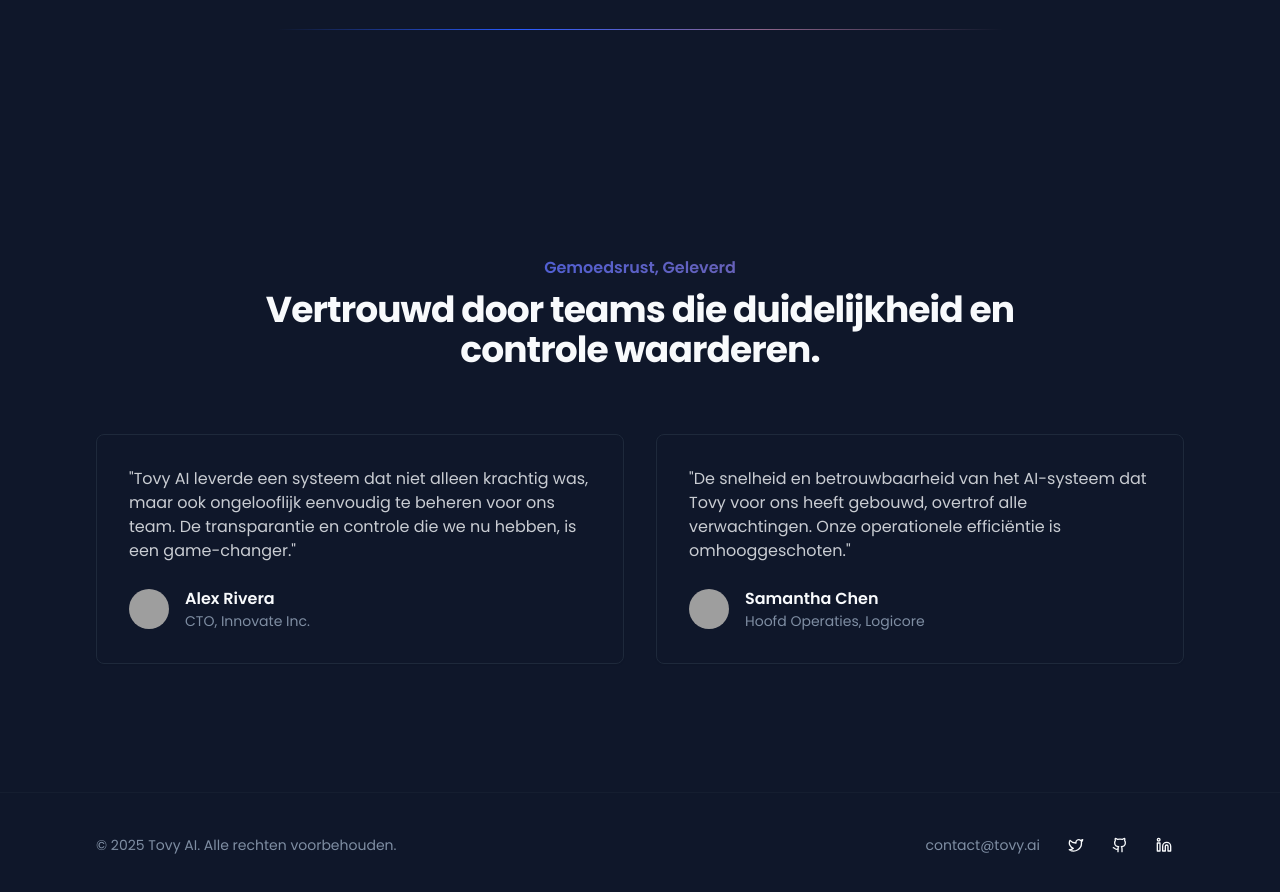
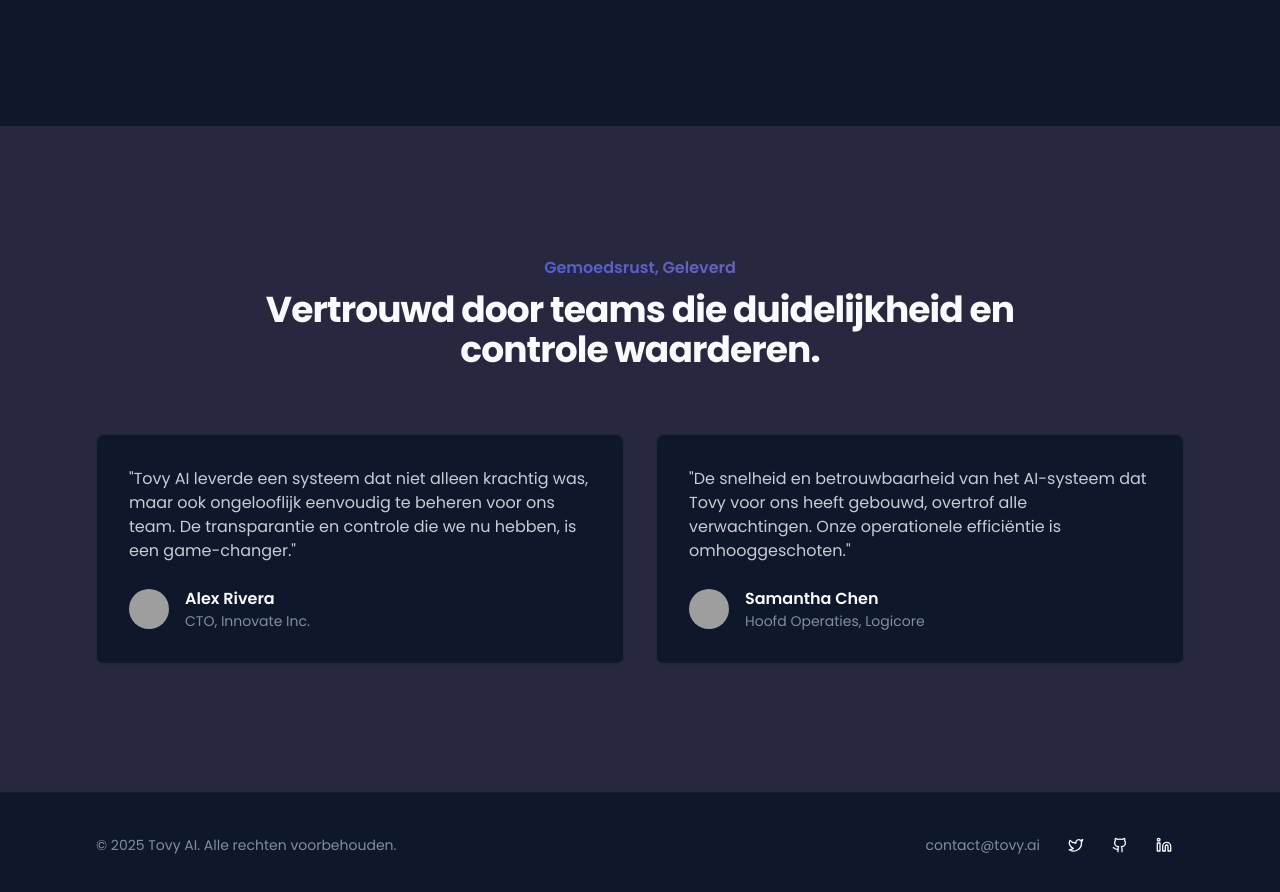
Before and after one commit to tovy-eu/tovy.eu-website, a Next.js app: page / in a window 1280 px wide. Shown: the part 2700-3592 px from the top of the page. Built offline with nearby package versions, Linux system fonts and the light colour scheme; grey boxes are pictures that could not be loaded.

Commit message:
i want the background of the testimonial section one color #FFB8FA. And

```diff
--- a/src/app/page.tsx
+++ b/src/app/page.tsx
@@ -23,14 +23,14 @@ export default function Home() {
             <AboutSection />
           </ScrollReveal>
         </div>
+      </div>
 
-        <SectionDivider />
+      <SectionDivider />
 
-        <div id="testimonials">
-          <ScrollReveal>
-            <TestimonialsSection />
-          </ScrollReveal>
-        </div>
+      <div id="testimonials" className="w-full">
+        <ScrollReveal>
+          <TestimonialsSection />
+        </ScrollReveal>
       </div>
     </div>
   );
--- a/src/components/landing/testimonials-section.tsx
+++ b/src/components/landing/testimonials-section.tsx
@@ -22,7 +22,11 @@ const testimonials = [
 
 export function TestimonialsSection() {
   return (
-    <section className="py-24 sm:py-32">
+    <section
+      className="py-24 sm:py-32"
+      style={{ backgroundColor: '#FFB8FA1A' }}
+    >
+      <div className="mx-auto max-w-6xl px-4 md:px-8">
         <div className="mx-auto max-w-4xl text-center">
           <h2 className="text-base font-semibold leading-7 bg-gradient-to-r from-primary to-[#8F668C] bg-clip-text text-transparent">
             Gemoedsrust, Geleverd
@@ -58,6 +62,7 @@ export function TestimonialsSection() {
             </Card>
           ))}
         </div>
+      </div>
     </section>
   );
 }
```
Lines whose indentation alone changed are shown as unchanged.
